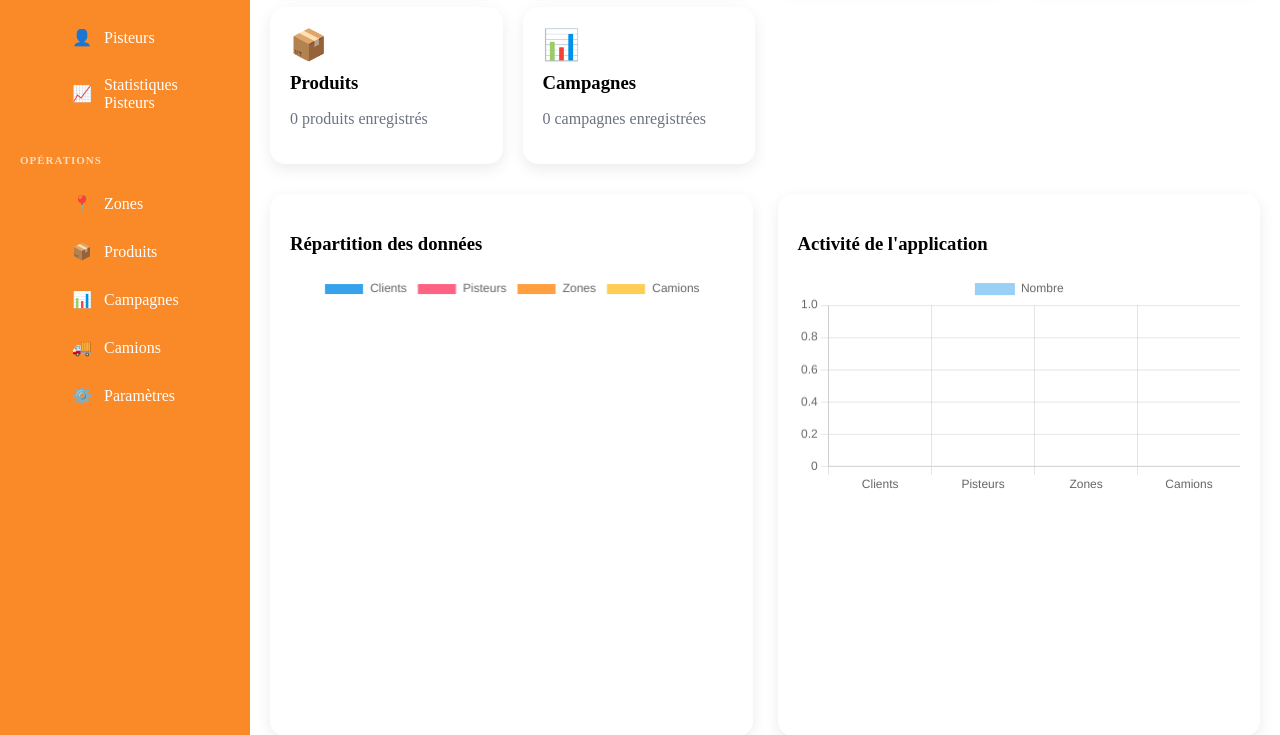
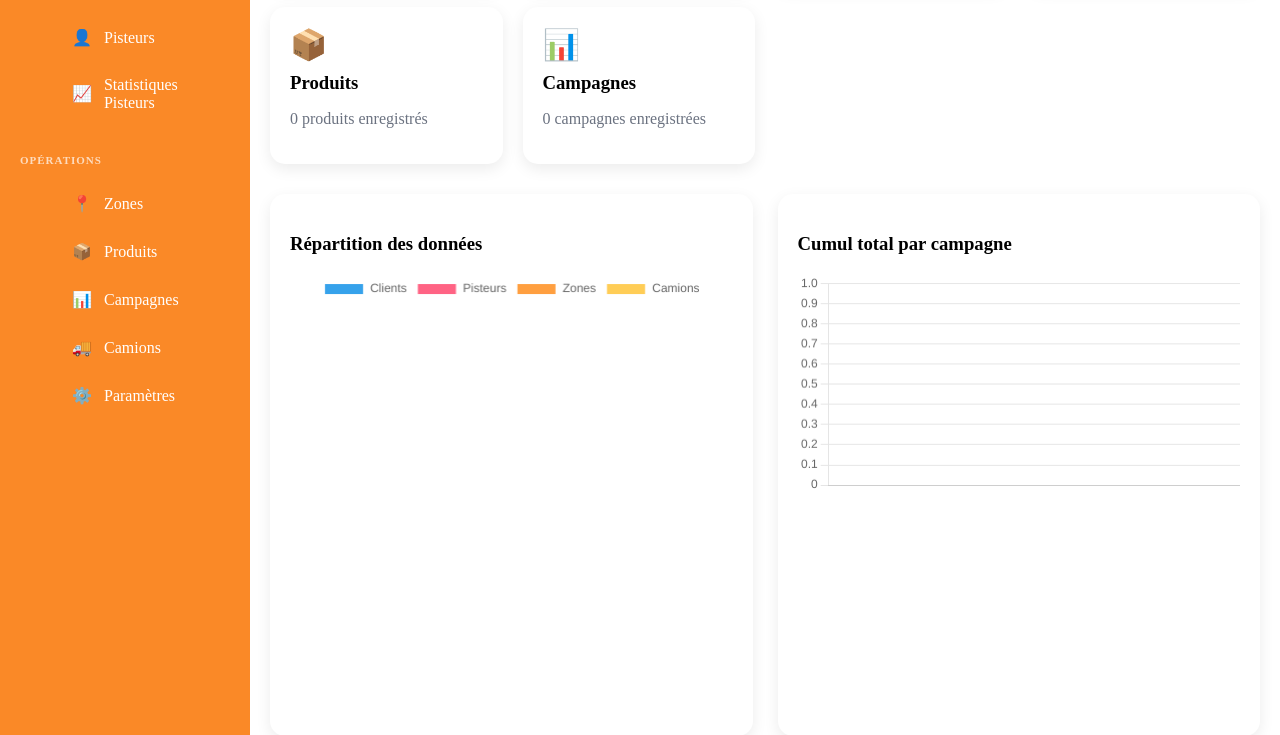
Before and after one commit to Siaka-imt/coopapp, a Flask app: page /dashboard in a window 1280 px wide. Shown: the part 301-1036 px from the top of the page. Run offline with Flask 3, Linux system fonts and the light colour scheme; the visitor is signed in with stand-in values (Sample User, id 1); data that the repository does not hold is empty.

Commit message:
Mise à jour

```diff
--- a/app.py
+++ b/app.py
@@ -379,8 +379,6 @@ def dashboard():
 
     zones_labels = [row[0] for row in pisteurs_zone]
     zones_values = [row[1] for row in pisteurs_zone]
-    print(zones_labels)
-    print(zones_values)
 
     # ======================================
     # Répartition des clients par ville
@@ -398,9 +396,30 @@ def dashboard():
     villes_labels = [row[0] for row in clients_ville]
     villes_values = [row[1] for row in clients_ville]
 
-    print(villes_labels)
-    print(villes_values)
-
+    # =============================================
+    # comparaison des performances entre campagnes
+    # =============================================
+
+    cursor.execute("""
+        SELECT
+            campagne,
+            SUM(CAST(REPLACE(cumul,' ','') AS UNSIGNED)) AS total_cumul
+        FROM fiche_client
+        WHERE id IN (
+            SELECT MAX(id)
+            FROM fiche_client
+            GROUP BY client, campagne
+        )
+        GROUP BY campagne
+        ORDER BY campagne
+        """)
+
+    campagnes_data = cursor.fetchall()
+
+    campagnes_labels = [row[0] for row in campagnes_data]
+    campagnes_values = [int(row[1]) for row in campagnes_data]
+    print(campagnes_labels)
+    print(campagnes_values)
     cursor.close()
     conn.close()
     return render_template(
@@ -418,7 +437,10 @@ def dashboard():
         zones_values=zones_values,
 
         villes_labels=villes_labels,
-        villes_values=villes_values
+        villes_values=villes_values,
+
+        campagnes_labels=campagnes_labels,
+        campagnes_values=campagnes_values
     )
 #----------------------------------------------------------------
 # Routes clients
@@ -2181,12 +2203,12 @@ def clients_statistiques():
 
     return render_template(
         "clients-statistiques.html",
-        data=data,
-        totals=totals,
-        format_number=format_number,
-        campagnes=campagnes,
-        user=session["user"],
-        role=session["role"]
+        data = data,
+        totals = totals,
+        format_number = format_number,
+        campagnes = campagnes,
+        user = session["user"],
+        role = session["role"]
     )
 #----------------------------------------------------------------
 # Routes pisteurs statistiques
@@ -2250,12 +2272,12 @@ def pisteurs_statistiques():
 
     return render_template(
         "pisteurs-statistiques.html",
-        data=data,
-        totals=totals,
-        format_number=format_number,
-        campagnes=campagnes,
-        user=session["user"],
-        role=session["role"]
+        data = data,
+        totals = totals,
+        format_number = format_number,
+        campagnes = campagnes,
+        user = session["user"],
+        role = session["role"]
     )
 #----------------------------------------------------------------
 # Routes utilisateurs
--- a/templates/dashboard.html
+++ b/templates/dashboard.html
@@ -173,8 +173,8 @@
             </div>
 
             <div class="chart-card">
-                <h3>Activité de l'application</h3>
-                <canvas id="barChart"></canvas>
+                <h3>Cumul total par campagne </h3>
+                <canvas id="chartCampagnes"></canvas>
             </div>
 
             <div class="chart-card">
@@ -202,18 +202,29 @@
                         datasets: [{data: [{{ nb_clients }}, {{ nb_pisteurs }}, {{ nb_zones }}, {{ nb_camions }}] }]}
                 });
 
-            // Bar Chart
-            const barCtx = document.getElementById('barChart');
+            // Cumul total par campagne
+            const campagnes_labels = {{ campagnes_labels|tojson }};
+            const campagnes_values = {{ campagnes_values|tojson }};
 
-            new Chart(barCtx, {
-                type: 'bar',
+            new Chart(document.getElementById("chartCampagnes"), {
+                type: "bar",
                 data: {
-                    labels: ['Clients', 'Pisteurs', 'Zones', 'Camions'],
-                    datasets: [{label: 'Nombre',
-                            data: [{{ nb_clients }}, {{ nb_pisteurs }}, {{ nb_zones }}, {{ nb_camions }}]
-                        }]
+                    labels: campagnes_labels,
+                    datasets: [{
+                        label: "Cumul des achats (kg)",
+                        data: campagnes_values,
+                        backgroundColor: "#FF9800"
+                    }]
+                },
+                options: {
+                    responsive: true,
+                    plugins: {
+                        legend: {
+                            display: false
+                        }
                     }
-                });
+                }
+            });
             // Données provenant de Flask
             const zones_labels = {{ zones_labels | tojson }};
             const zones_values = {{ zones_values | tojson }};
```
